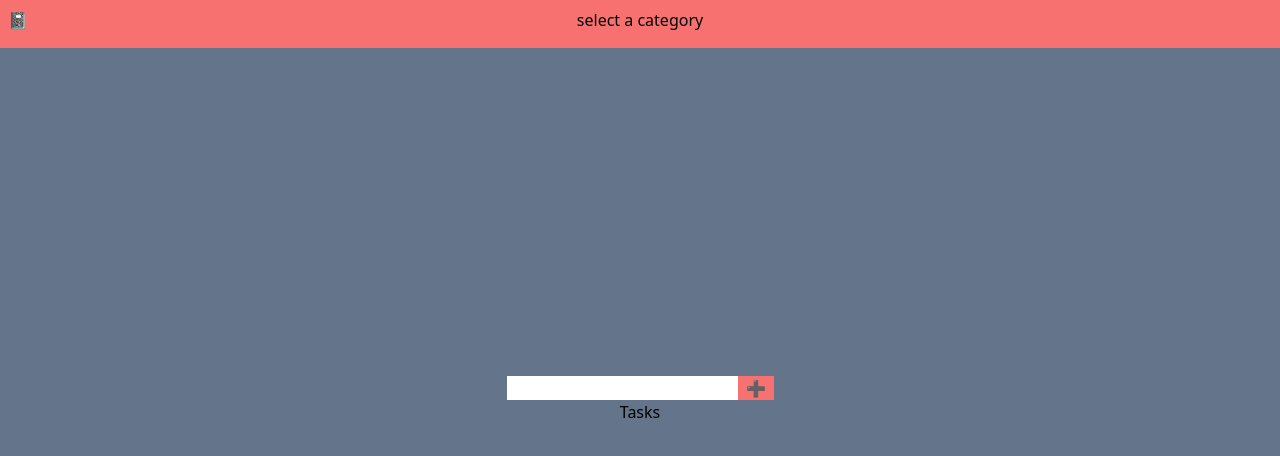
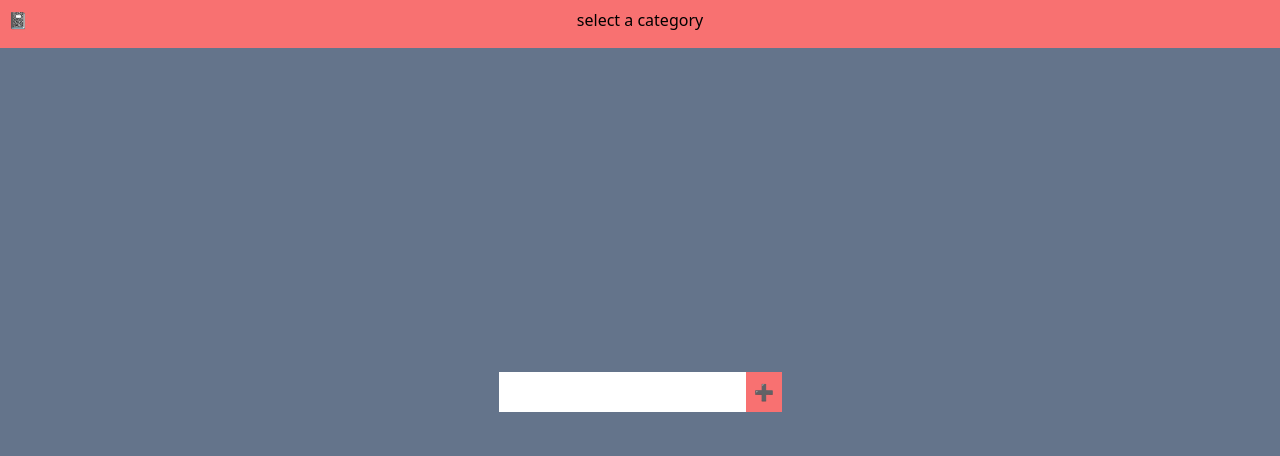
Before and after one commit to sagarkawad/notes, a React (Vite) app: page / in a window 1280 px wide. Shown: the top 456 px of the page. Built offline with nearby package versions, Linux system fonts and the light colour scheme.

Commit message:
functionality added major

```diff
--- a/src/App.jsx
+++ b/src/App.jsx
@@ -44,6 +44,29 @@ function App() {
     setCategory(title);
   }
 
+  function appendTask(title) {
+    console.log("appendtask");
+
+    if (title.trim() == "") {
+      return;
+    }
+
+    setUserTasks((prevUserTasks) => {
+      return prevUserTasks.map((taskGroup) => {
+        if (taskGroup.heading === category) {
+          taskGroup.tasks.map((el) => {
+            if (el === title) {
+              return;
+            }
+          });
+          return { ...taskGroup, tasks: [...taskGroup.tasks, title] };
+          console.log(taskGroup);
+        }
+        return taskGroup;
+      });
+    });
+  }
+
   return (
     <>
       <Navbar onNotesClickHandler={onNotesClickHandler} category={category} />
@@ -55,7 +78,11 @@ function App() {
         editTaskHeading={editTaskHeading}
         onSetCategory={onSetCategory}
       />
-      <Taskbar />
+      <Taskbar
+        userTasks={userTasks}
+        category={category}
+        appendTask={appendTask}
+      />
     </>
   );
 }
--- a/src/components/Taskbar.jsx
+++ b/src/components/Taskbar.jsx
@@ -1,13 +1,23 @@
 import Tasks from "./Tasks";
+import { useRef } from "react";
 
-export default function Taskbar() {
+export default function Taskbar({ userTasks, category, appendTask }) {
+  let title = useRef();
   return (
     <section className="w-screen h-screen bg-slate-500 flex flex-col justify-center items-center">
       <div>
-        <input type="text" />
-        <button className="pl-2 pr-2 bg-red-400">➕</button>
+        <input type="text" className="mb-4 p-2" ref={title} />
+        <button
+          className="p-2 bg-red-400"
+          onClick={() => {
+            appendTask(title.current.value);
+            title.current.value = "";
+          }}
+        >
+          ➕
+        </button>
       </div>
-      <Tasks />
+      <Tasks userTasks={userTasks} category={category} />
     </section>
   );
 }
--- a/src/components/Tasks.jsx
+++ b/src/components/Tasks.jsx
@@ -1,3 +1,25 @@
-export default function Tasks() {
-  return <div>Tasks</div>;
+export default function Tasks({ userTasks, category }) {
+  return (
+    <section>
+      <ol className="list-decimal">
+        {userTasks.map((obj) => {
+          if (obj.heading === category) {
+            console.log(obj);
+            return obj.tasks.map((task) => {
+              console.log(task);
+              return (
+                <div className="flex justify-between min-w-28" key={task}>
+                  <li>{task}</li>
+                  <div>
+                    <button>☑️</button>
+                    <button>❎</button>
+                  </div>
+                </div>
+              );
+            });
+          }
+        })}
+      </ol>
+    </section>
+  );
 }
```
